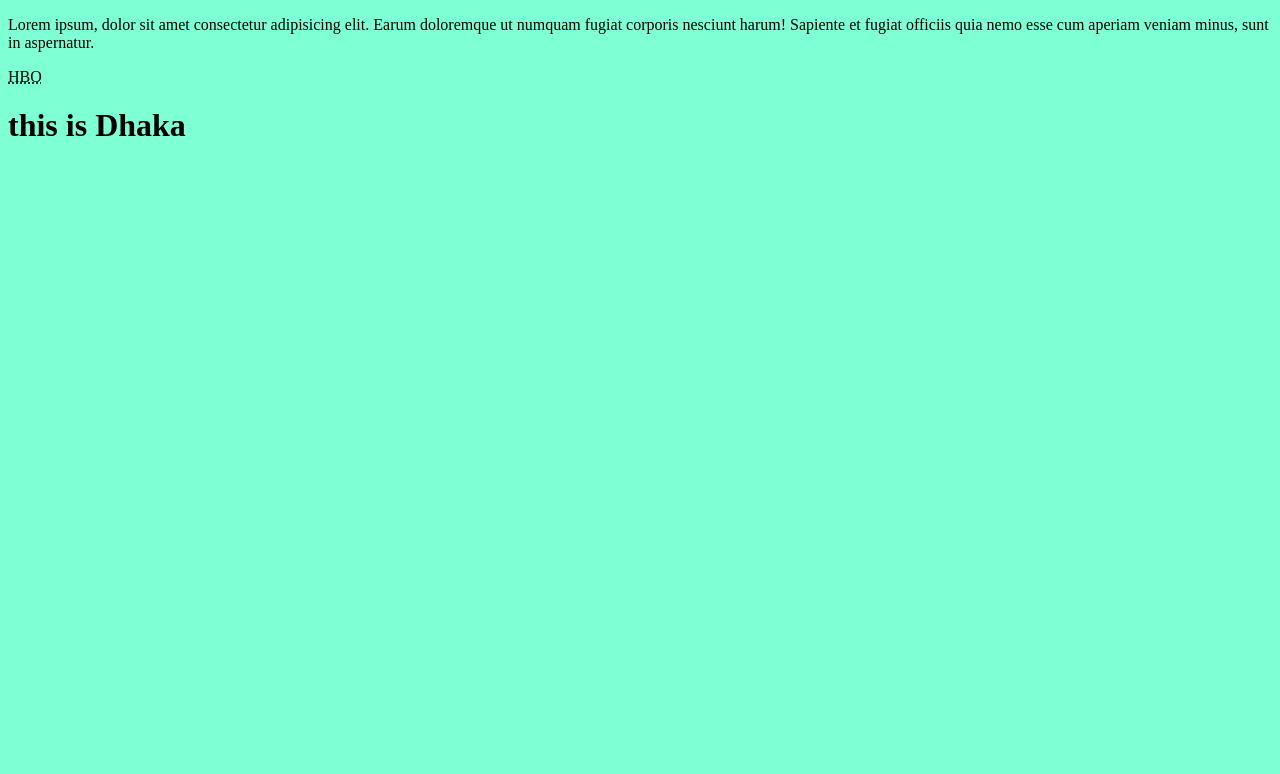
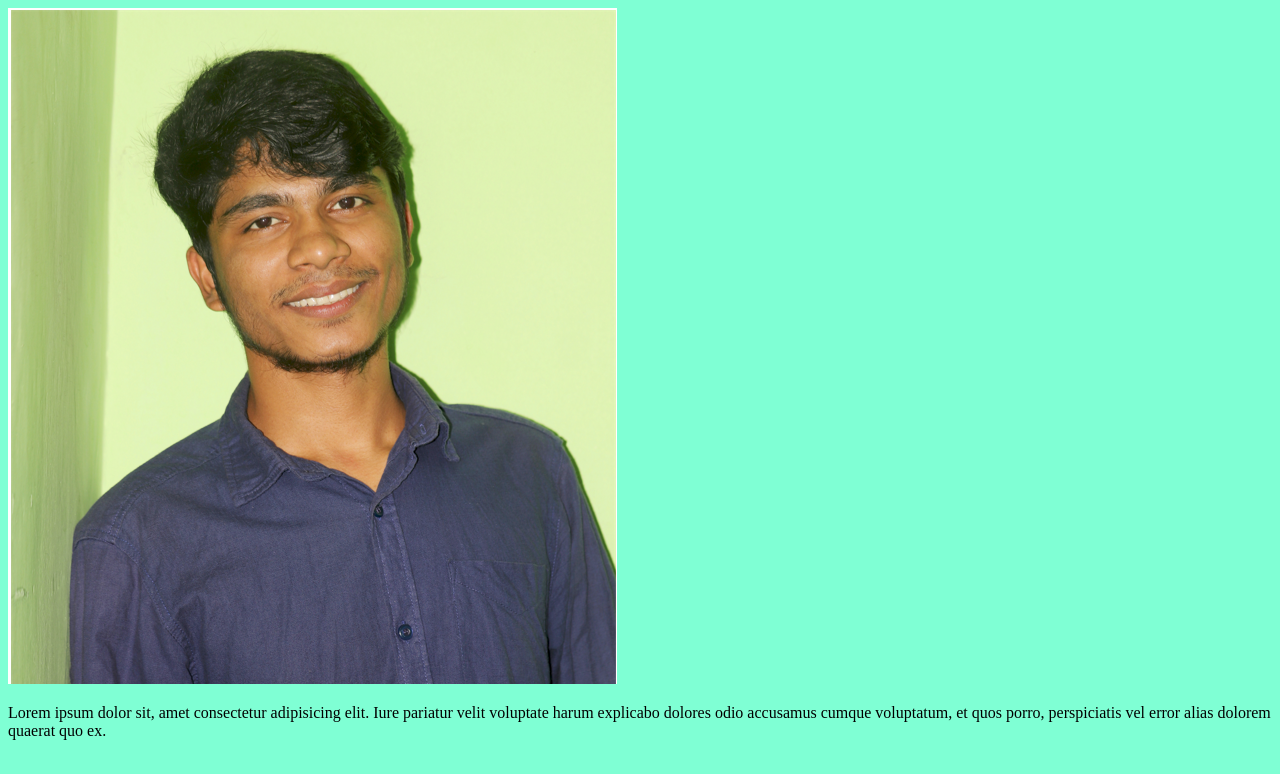
Before and after one commit to monir3355/second-website, a plain HTML site: page index.html in a window 1280 px wide. Drawn offline with Linux system fonts and the light colour scheme.

Commit message:
done this

```diff
--- a/index.html
+++ b/index.html
@@ -8,11 +8,15 @@
     <link rel="stylesheet" href="css/style.css">
 </head>
 <body>
-    <p>Lorem ipsum, dolor sit amet consectetur adipisicing elit. Earum doloremque ut numquam fugiat corporis nesciunt harum! Sapiente et fugiat officiis quia nemo esse cum aperiam veniam minus, sunt in aspernatur.</p>
-    <abbr title="Habbit Board Organiaed">HBO</abbr>
-    <h1>this is Dhaka</h1>
+    <div>
+        <div>
+            <img src="img/monir.png" alt="">
+        </div>
+        <div>
+            <p>Lorem ipsum dolor sit, amet consectetur adipisicing elit. Iure pariatur velit voluptate harum explicabo dolores odio accusamus cumque voluptatum, et quos porro, perspiciatis vel error alias dolorem quaerat quo ex.</p>
 
-
+        </div>
+    </div>
 
 
 </body>
```
